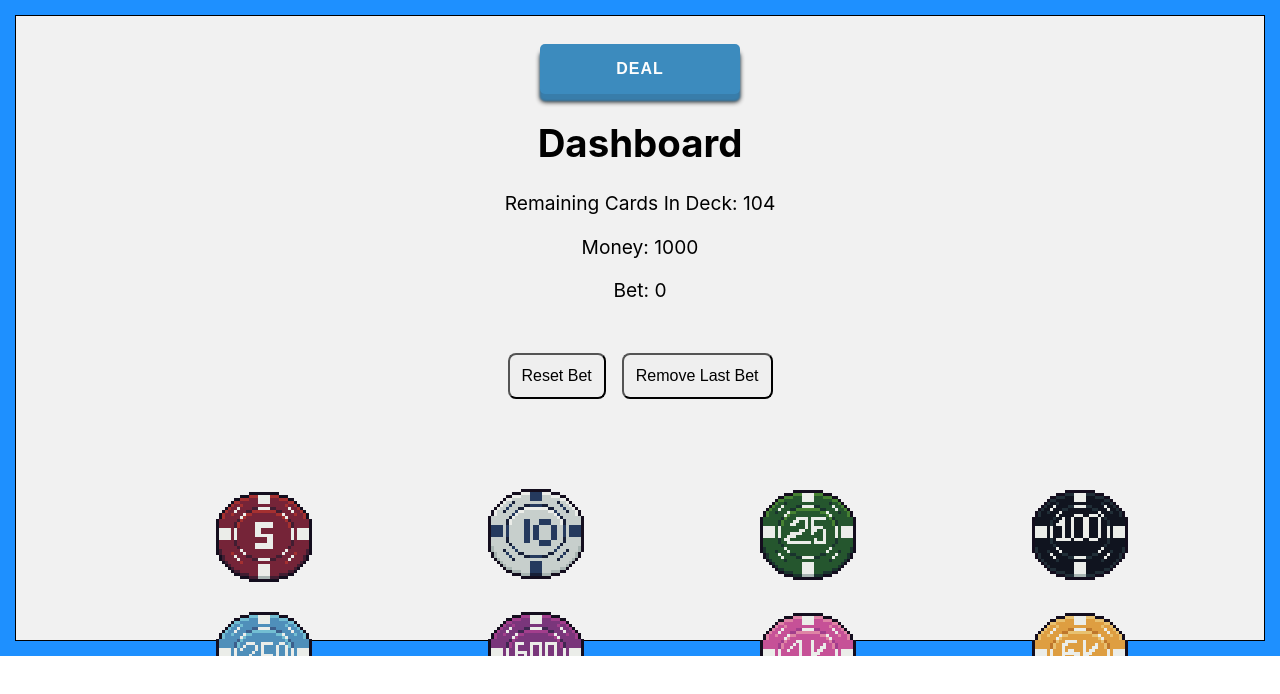
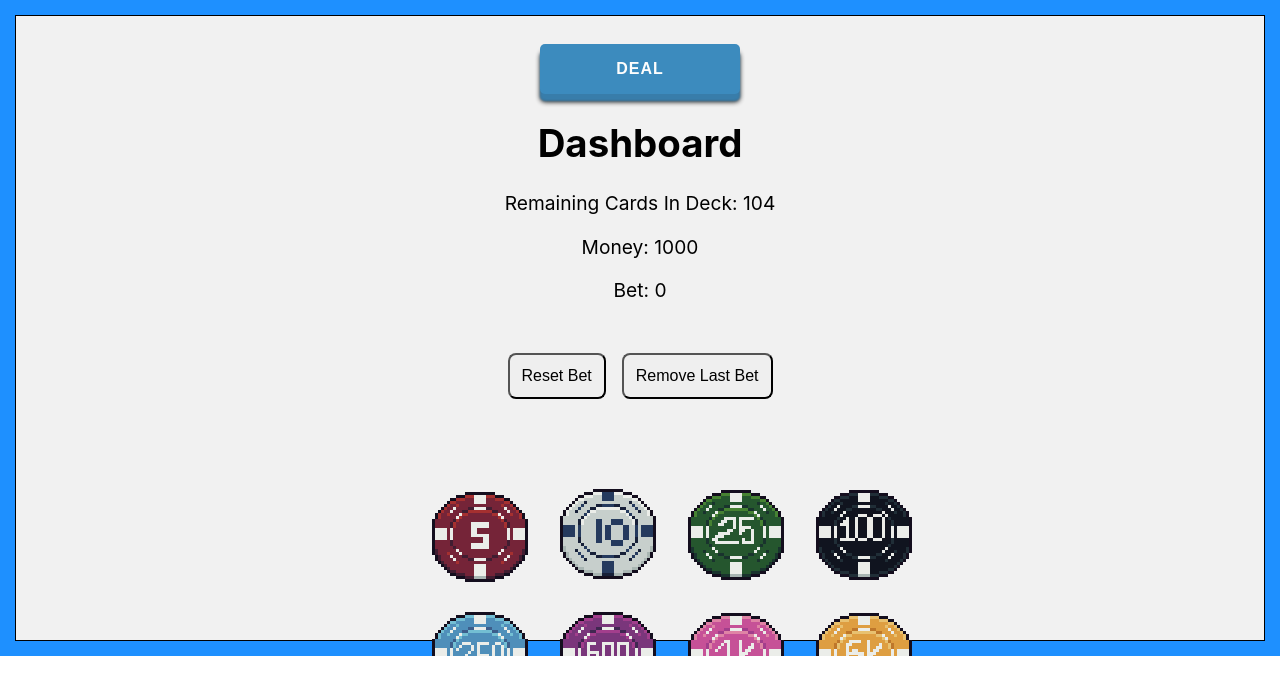
Before and after one commit to kaliuser876/firstwebpage, a React (Create React App) app: page / in a window 1280 px wide. Shown: the top 694 px of the page. Built offline with nearby package versions, Linux system fonts and the light colour scheme.

Commit message:
Fixed chip spaceing

```diff
--- a/src/App.css
+++ b/src/App.css
@@ -55,7 +55,7 @@ button {
   border: none;
   background: transparent;
   padding: 0 12px;
-  margin: 0 96px;
+  margin: 0 24px;
   cursor: pointer;
   display: inline-block;
   transition: transform 0.15s ease, filter 0.15s ease;
```
